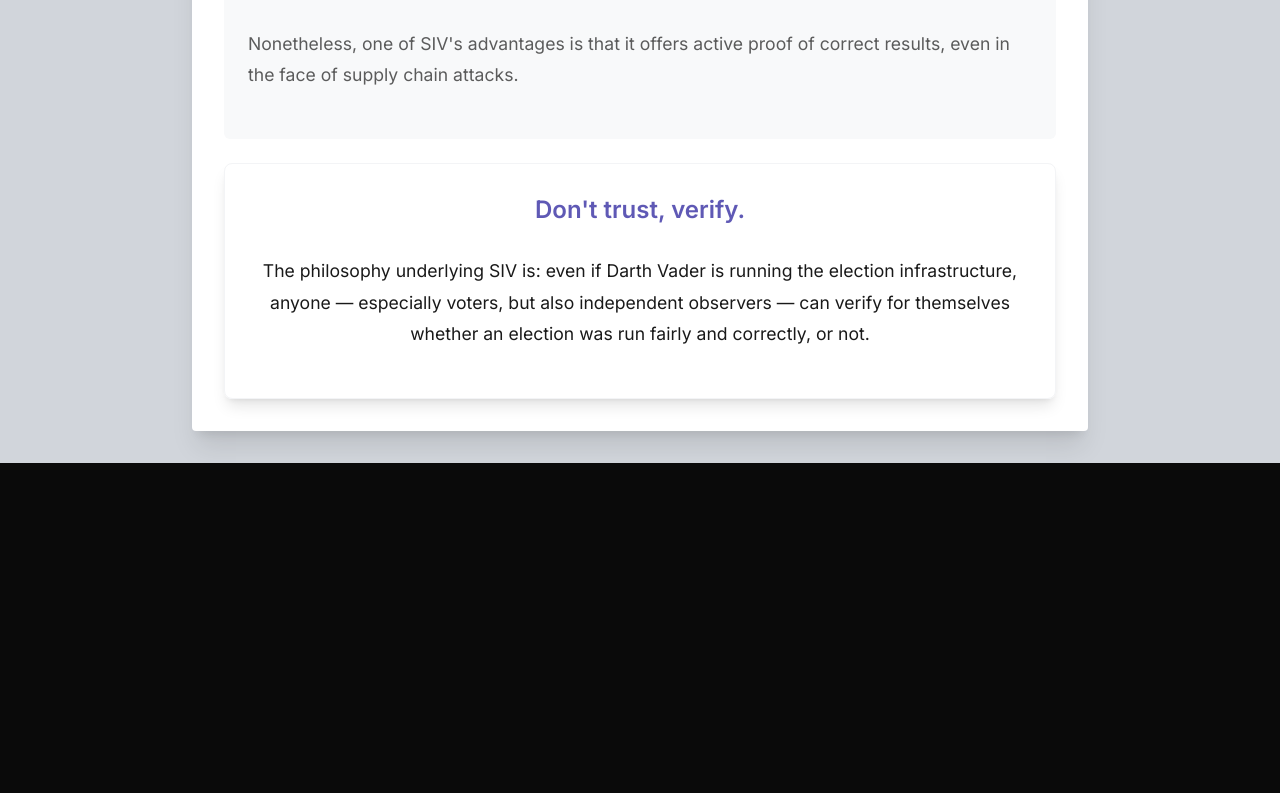
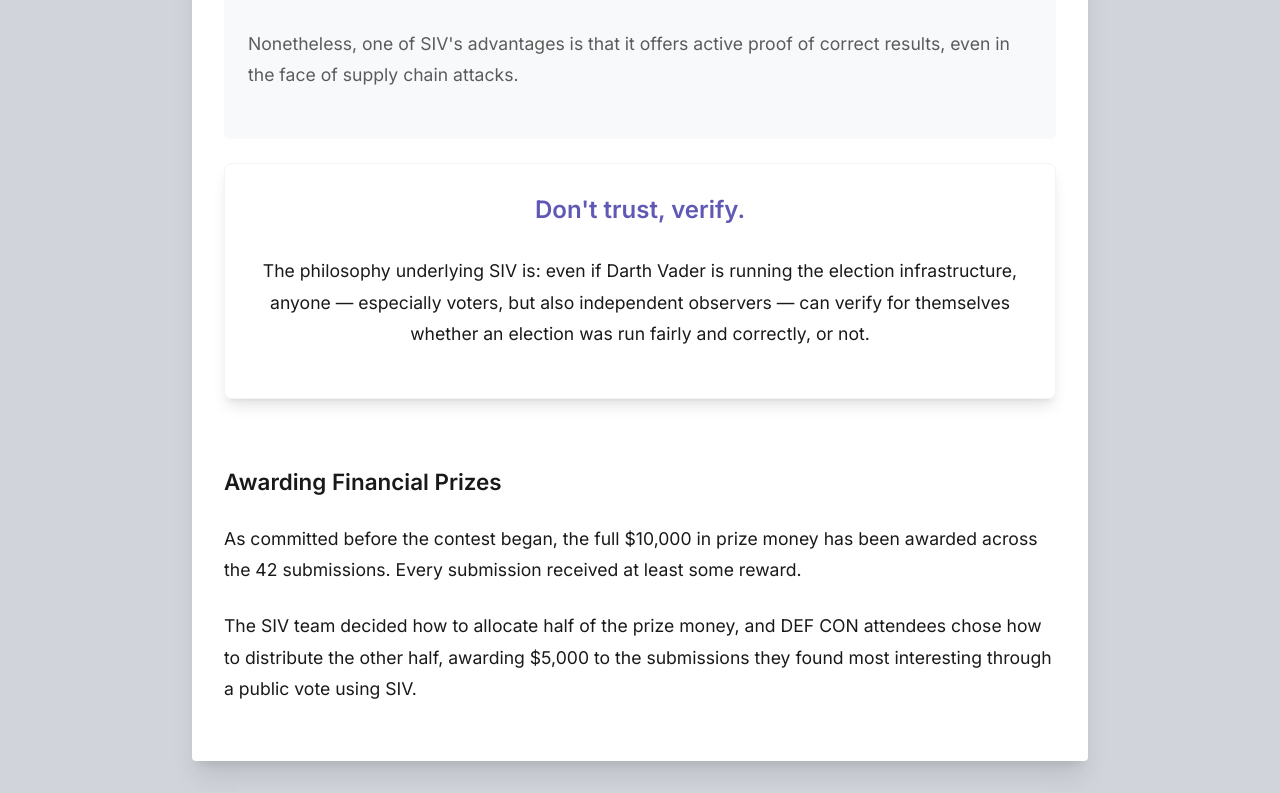
Before and after one commit to siv-org/hack.siv.org, a Next.js app: page /reports/2024defcon in a window 1280 px wide. Shown: the part 4212-5005 px from the top of the page. Before the commit the page ends 4675 px from the top, so only its background shows below. Built offline with nearby package versions, Linux system fonts and the light colour scheme.

Commit message:
Report: Begin importing 'Awarding Financial Prizes' section

```diff
--- a/app/reports/2024defcon/content.mdx
+++ b/app/reports/2024defcon/content.mdx
@@ -126,3 +126,12 @@ Nonetheless, one of SIV's advantages is that it offers active proof of correct r
   anyone — especially voters, but also independent observers — can verify for themselves
   whether an election was run fairly and correctly, or not.
 </div>
+
+<br />
+<br />
+
+### Awarding Financial Prizes
+
+As committed before the contest began, the full $10,000 in prize money has been awarded across the 42 submissions. Every submission received at least some reward.
+
+The SIV team decided how to allocate half of the prize money, and DEF CON attendees chose how to distribute the other half, awarding $5,000 to the submissions they found most interesting through a public vote using SIV.
```
Also changed, not shown: 1 other file (tests, documents, lock files or other folders).
